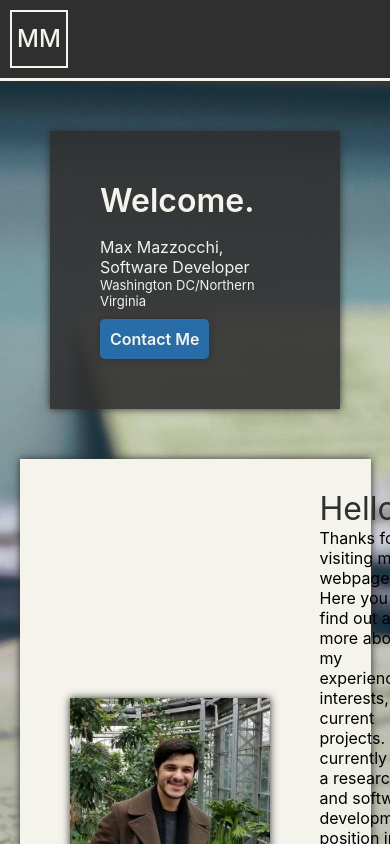
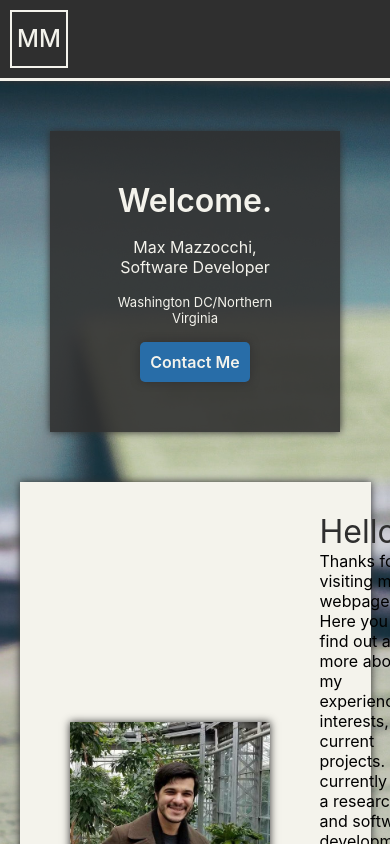
Before and after one commit to MMazzocchi/mmazzocchi.github.io, a React (Create React App) app: page / in a window 390 px wide. Shown: the top 844 px of the page. Built offline with nearby package versions, Linux system fonts and the light colour scheme.

Commit message:
Added media queries to Greeting.

```diff
--- a/src/home/Greeting.js
+++ b/src/home/Greeting.js
@@ -7,7 +7,8 @@ import {
   color3,
   standard_shadow,
   elevated_shadow,
-  semi_transparent
+  semi_transparent,
+  breakpoints,
 } from '../styles.js';
 
 const styles = {
@@ -21,6 +22,17 @@ const styles = {
     'font-weight': 600,
     'font-size': 'xx-large',
     'padding-bottom': '2vh',
+  },
+  title: {
+    'font-size': 'medium',
+    'padding-bottom': '2vh',
+  },
+  location: {
+    'font-size': 'small',
+    'padding-bottom': '2vh',
+  },
+  button_box: {
+    'display': 'flex',
   },
   button: {
     'background': color2,
@@ -39,6 +51,21 @@ const styles = {
   link: {
     'text-decoration': 'none',
     'color': color1,
+  },
+
+  [`@media (max-width: ${ breakpoints.md })`]: {
+    greeting: {
+      'text-align': 'center',
+    },
+    title: {
+      'text-align': 'center',
+    },
+    location: {
+      'text-align': 'center',
+    },
+    button_box: {
+      'justify-content': 'center',
+    }
   }
 };
 
@@ -47,16 +74,18 @@ const Greeting = ({ classes }) => (
     <div className={ classes.greeting }>
       Welcome.
     </div>
-    <div style={{ fontSize: 'medium' }}>
+    <div className={ classes.title }>
       Max Mazzocchi, Software Developer
     </div>
-    <div style={{ fontSize: 'small', paddingBottom: '10px', }}>
+    <div className={ classes.location }>
       Washington DC/Northern Virginia
     </div>
-    <div className={ classes.button }>
-      <a className={ classes.link } href="mailto://maxwell.mazzocchi@gmail.com">
-        Contact Me
-      </a>
+    <div className={ classes.button_box }>
+      <div className={ classes.button }>
+        <a className={ classes.link } href="mailto://maxwell.mazzocchi@gmail.com">
+          Contact Me
+        </a>
+      </div>
     </div>
   </div>
 );
```
